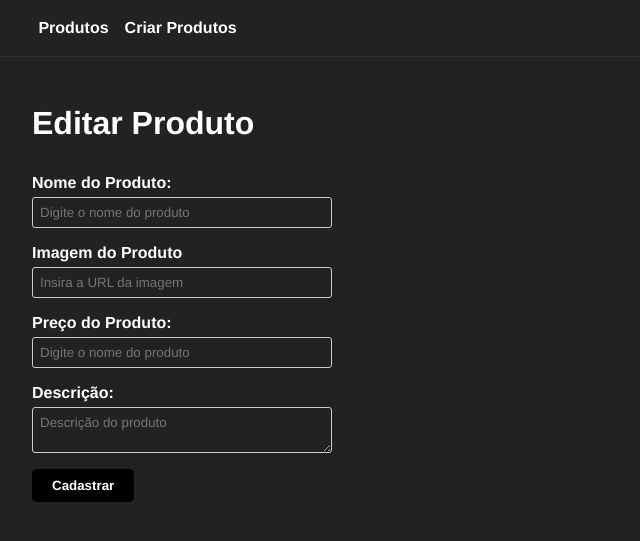
After one commit to mmunhz/mondo-tutorial, a Node server app: page /products/edit/600000000000000000000001 in a window 1280 px wide. The commit adds this page. Shown: the top 541 px of the page, without its empty margins (0-640 px from the left). Run offline with Node 20, Linux system fonts and the light colour scheme; data that the repository does not hold is empty; some libraries are stand-ins or nearby versions.

Commit message:
Retrieve product information durint edition

```diff
--- a/controllers/ProductController.js
+++ b/controllers/ProductController.js
@@ -40,4 +40,12 @@ module.exports = class ProductController {
         res.redirect('/products')
     }
 
+    static async editProduct(req, res) {
+        const id = req.params.id
+
+        const product = await Product.getProductsById(id)
+
+        res.render('products/edit', { product })
+    }
+
 }
--- a/routes/productsRoutes.js
+++ b/routes/productsRoutes.js
@@ -6,6 +6,7 @@ const ProductController = require('../controllers/ProductController')
 router.get('/create', ProductController.createProduct)
 router.post('/create', ProductController.createProductPost)
 router.post('/remove/:id', ProductController.removeProduct)
+router.get('/edit/:id', ProductController.editProduct)
 router.get('/:id', ProductController.getProduct)
 router.get('/', ProductController.showProducts)
 
--- a/views/products/all.handlebars
+++ b/views/products/all.handlebars
@@ -7,6 +7,7 @@
         <p>R$ {{this.price}}</p>
         <div class="actions">
             <a href="/products/{{this._id}}">Detalhes</a>
+            <a href="/products/edit/{{this._id}}">Editar</a>
         </div>
     </div>
     {{/each}}
--- /dev/null
+++ b/views/products/edit.handlebars
@@ -0,0 +1,21 @@
+<h1>Editar Produto</h1>
+<form action="/products/create" method="POST">
+    <input type="hidden" name="id" value="{{product._id}}">
+    <div class="form-control">
+        <label for="name">Nome do Produto:</label>
+        <input type="text" name="name" placeholder="Digite o nome do produto" value="{{product.name}}">
+    </div>
+    <div class="form-control">
+        <label for="image">Imagem do Produto</label>
+        <input type="text" name="image" placeholder="Insira a URL da imagem" value="{{product.image}}">
+    </div>
+    <div class="form-control">
+        <label for="price">Preço do Produto:</label>
+        <input type="text" name="price" placeholder="Digite o nome do produto" value="{{product.price}}">
+    </div>
+    <div class="form-control">
+        <label for="description">Descrição:</label>
+        <textarea name="description" placeholder="Descrição do produto">{{product.description}}</textarea>
+    </div>
+    <input type="submit" value="Cadastrar" class="btn">
+</form>
```
